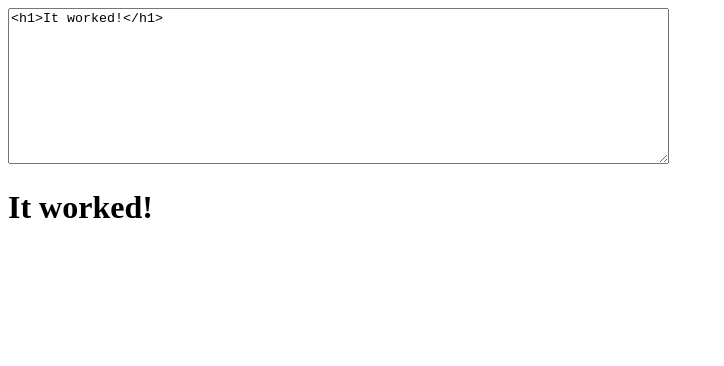
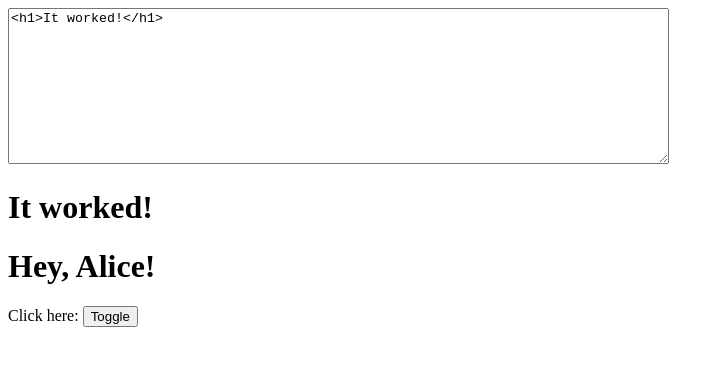
Before and after one commit to exogen/react-dynamic-html, a Next.js app: page / in a window 1280 px wide. Shown: the top 366 px of the page, without its empty margins (0-724 px from the left). Built offline with nearby package versions, Linux system fonts and the light colour scheme.

Commit message:
Add prop types, improve README

```diff
--- a/index.js
+++ b/index.js
@@ -1,6 +1,8 @@
 import React from "react";
 import ReactDOM from "react-dom";
+import PropTypes from "prop-types";
 
+const emptyValues = {};
 const regex = /(\{([$\w]+)\})/g;
 let renderToString;
 
@@ -33,9 +35,17 @@ function defaultRenderer(name, value, key, hosts, portals) {
 }
 
 export default class Template extends React.PureComponent {
+  static propTypes = {
+    as: PropTypes.string,
+    renderer: PropTypes.func,
+    string: PropTypes.string.isRequired,
+    values: PropTypes.object
+  };
+
   static defaultProps = {
+    as: "div",
     renderer: defaultRenderer,
-    as: "div"
+    values: emptyValues
   };
 
   hostRef = React.createRef();
--- a/package.json
+++ b/package.json
@@ -36,6 +36,9 @@
     "react": "^16.0.0",
     "react-dom": "^16.0.0"
   },
+  "dependencies": {
+    "prop-types": "^15.0.0"
+  },
   "devDependencies": {
     "@babel/cli": "^7.2.0",
     "@babel/core": "^7.2.2",
--- a/pages/index.js
+++ b/pages/index.js
@@ -15,6 +15,33 @@ class StatefulButton extends React.PureComponent {
       <button onClick={this.handleClick}>
         {this.props.children} • {this.state.count}
       </button>
+    );
+  }
+}
+
+class NameApp extends React.Component {
+  state = {
+    name: "Alice"
+  };
+
+  toggleName = () => {
+    this.setState(state => ({
+      name: state.name === "Alice" ? "Bob" : "Alice"
+    }));
+  };
+
+  render() {
+    return (
+      <Template
+        string={`
+          <h1>Hey, {name}!</h1>
+          <p>Click here: {button}</p>
+        `}
+        values={{
+          name: this.state.name,
+          button: <button onClick={this.toggleName}>Toggle</button>
+        }}
+      />
     );
   }
 }
@@ -53,6 +80,7 @@ export default class DemoPage extends React.Component {
             )
           }}
         />
+        <NameApp />
       </main>
     );
   }
--- a/rollup.config.js
+++ b/rollup.config.js
@@ -7,7 +7,7 @@ import pkg from "./package.json";
 
 const baseConfig = {
   input: "index.js",
-  external: ["react", "react-dom"],
+  external: ["react", "react-dom", "prop-types"],
   output: [
     { file: pkg.main, format: "cjs" },
     { file: pkg.module, format: "es" }
```
Also changed, not shown: 1 other file (tests, documents, lock files or other folders).
